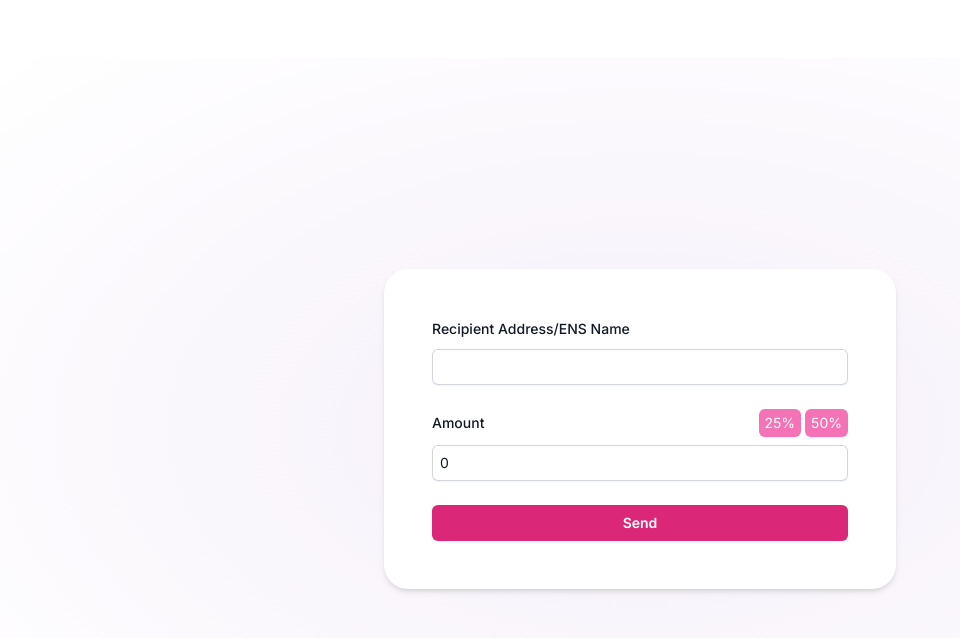
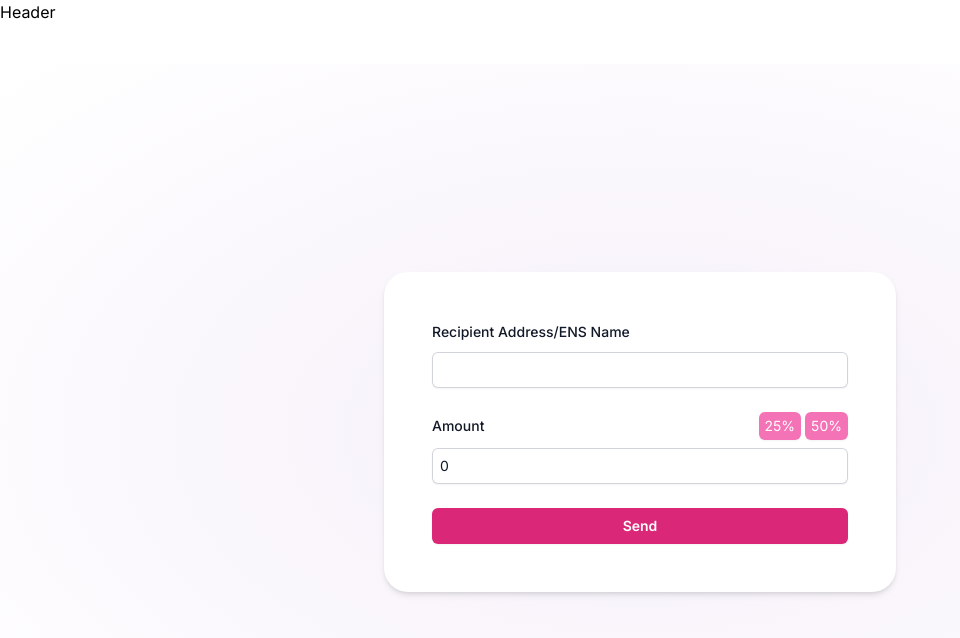
Before and after one commit to w84april/built-by-mom-test, a Next.js app: page / in a window 1280 px wide. Shown: the top 638 px of the page, without its empty margins (0-960 px from the left). Built offline with nearby package versions, Linux system fonts and the light colour scheme.

Commit message:
Add page wrapper

```diff
--- a/src/app/components/header.tsx
+++ /dev/null
@@ -1,3 +0,0 @@
-export const Header = () => {
-  return <div className="h-16 bg-white"></div>;
-};
--- a/src/app/globals.css
+++ b/src/app/globals.css
@@ -2,7 +2,10 @@
 @tailwind components;
 @tailwind utilities;
 
-html,
-body {
-  height: 100%;
+
+html, body {
+  display: flex;
+  min-height: 100%;
+  flex-direction: column;
+  flex-grow: 1;
 }
--- a/src/app/page.tsx
+++ b/src/app/page.tsx
@@ -1,11 +1,5 @@
-import { Header } from './components/header';
-import { SendTokenForm } from './components/send-token-form';
+import { MyApp } from '@/components/my-app';
 
 export default function Home() {
-  return (
-    <main className="h-full min-h-full flex flex-col">
-      <Header />
-      <SendTokenForm />
-    </main>
-  );
+  return <MyApp />;
 }
--- /dev/null
+++ b/src/components/my-app.tsx
@@ -0,0 +1,10 @@
+import { PageWrapper } from './page-wrapper';
+import { SendTokenForm } from './send-token-form';
+
+export const MyApp = () => {
+  return (
+    <PageWrapper>
+      <SendTokenForm />
+    </PageWrapper>
+  );
+};
--- /dev/null
+++ b/src/components/page-wrapper.tsx
@@ -0,0 +1,13 @@
+import { ReactNode } from 'react';
+import { TopNav } from './top-nav';
+
+export const PageWrapper = ({ children }: { children: ReactNode }) => {
+  return (
+    <>
+      <div className="sticky top-0">
+        <TopNav />
+      </div>
+      <main className="relative flex flex-col grow">{children}</main>
+    </>
+  );
+};
--- a/src/app/components/send-token-form.tsx
+++ b/src/components/send-token-form.tsx
@@ -7,7 +7,7 @@ export const SendTokenForm = () => {
     amount: 0,
   };
   return (
-    <div className="flex h-full flex-col items-center justify-center p-24 bg-gradient-radial from-gradient-start to-gradient-end)">
+    <div className="flex h-full flex-col grow items-center justify-center p-24 bg-gradient-radial from-gradient-start to-gradient-end)">
       <div className="bg-white p-12 rounded-3xl shadow-md max-w-lg w-full">
         <Formik
           initialValues={initialValues}
--- /dev/null
+++ b/src/components/top-nav.tsx
@@ -0,0 +1,3 @@
+export const TopNav = () => {
+  return <div className="h-16 bg-white">Header</div>;
+};
```
